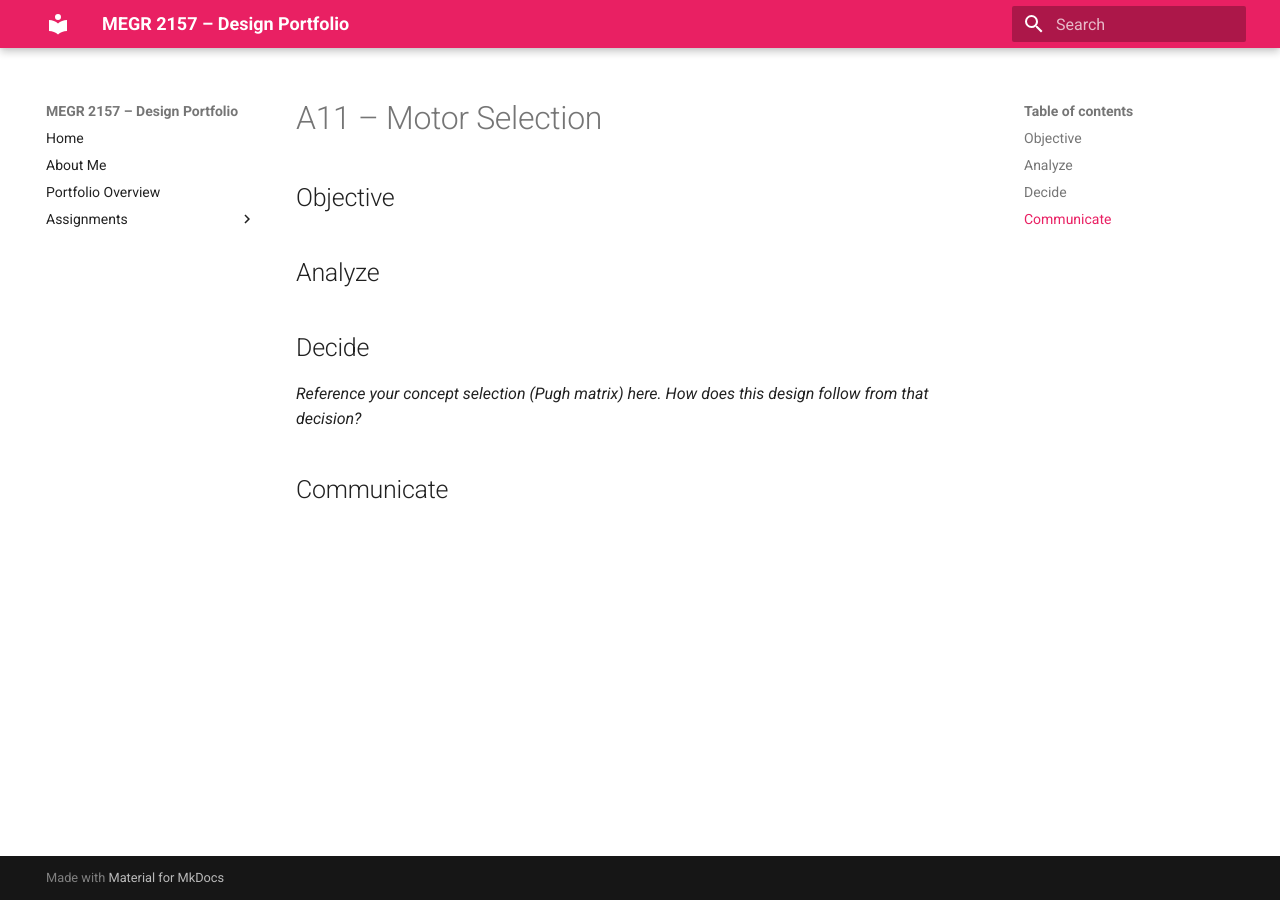
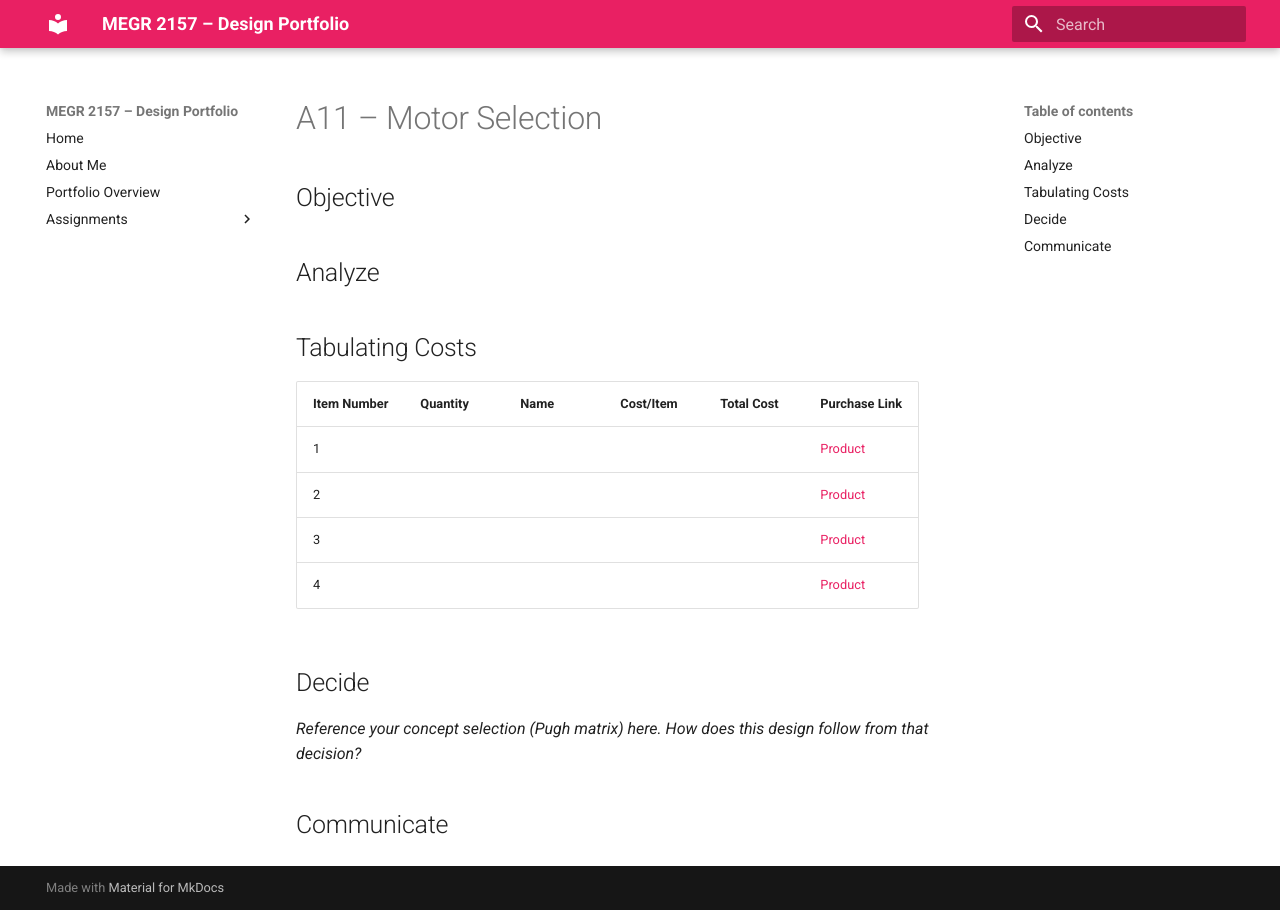
Before and after one commit to JonathanSuarezVazquez/Jonathans-megr2157-portfolio, an MkDocs documentation site: the page built from docs/assignments/a11/index.md, in a window 1280 px wide. Built offline with MkDocs 1.6.1 and Material for MkDocs 9.7.7, drawn with Linux system fonts in a browser that asks for light colours.

Commit message:
Add cost tabulation section to index.md
Added a section for tabulating costs with a table format.

```diff
--- a/docs/assignments/a11/index.md
+++ b/docs/assignments/a11/index.md
@@ -5,6 +5,16 @@
 
 ## Analyze
 
+## Tabulating Costs
+
+| Item Number | Quantity | Name | Cost/Item | Total Cost | Purchase Link |
+|  :--- | :--- | :--- | :---| :--- | :---|
+| 1 |  |  |  |  | [Product]() |
+| 2 |  |  |  |  | [Product]() |
+| 3 |  |  |  |  | [Product]() |
+| 4 |  |  |  |  | [Product]() |
+
+
 
 ## Decide
 _Reference your concept selection (Pugh matrix) here. How does this design follow from that decision?_
```
